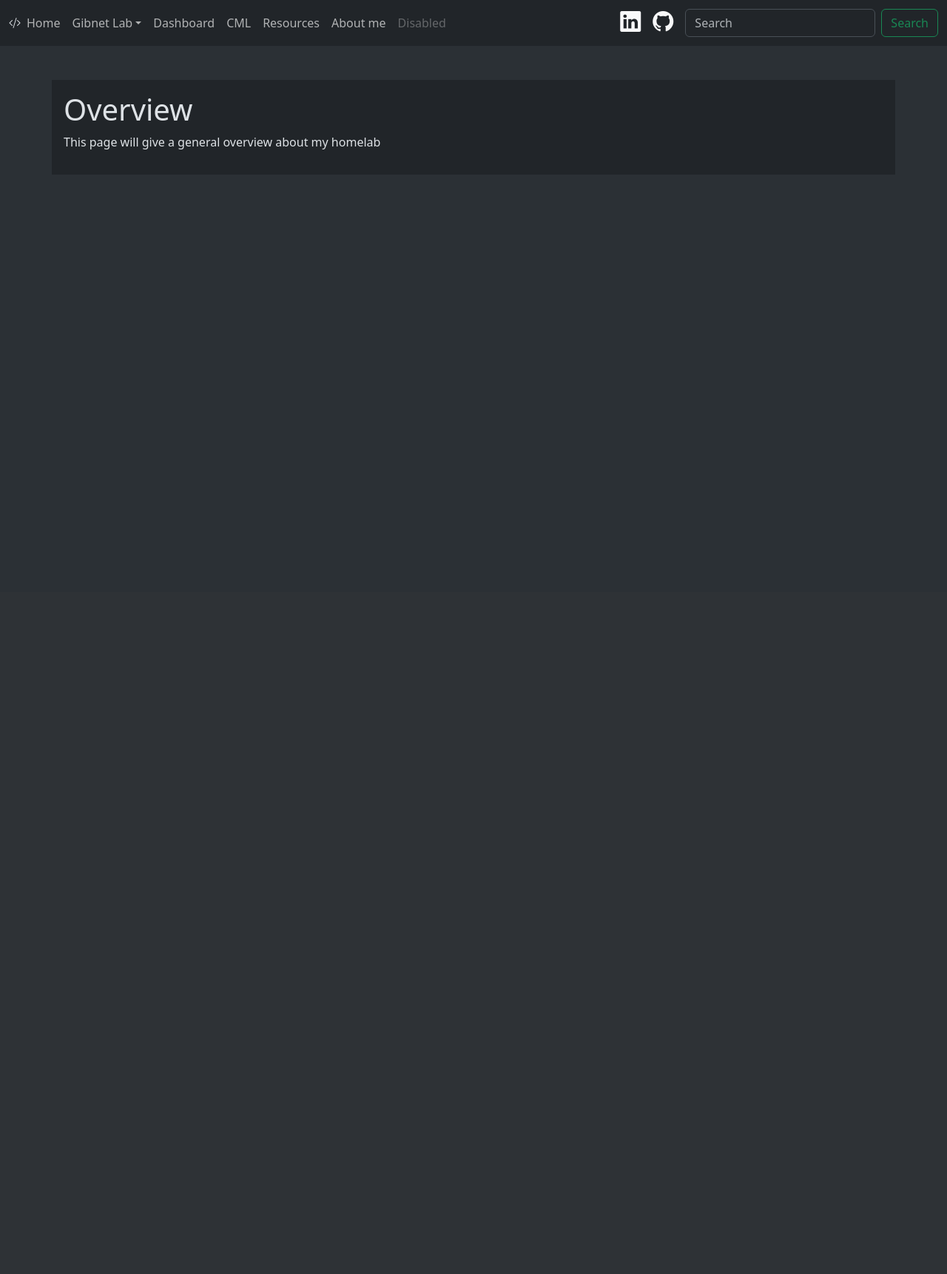
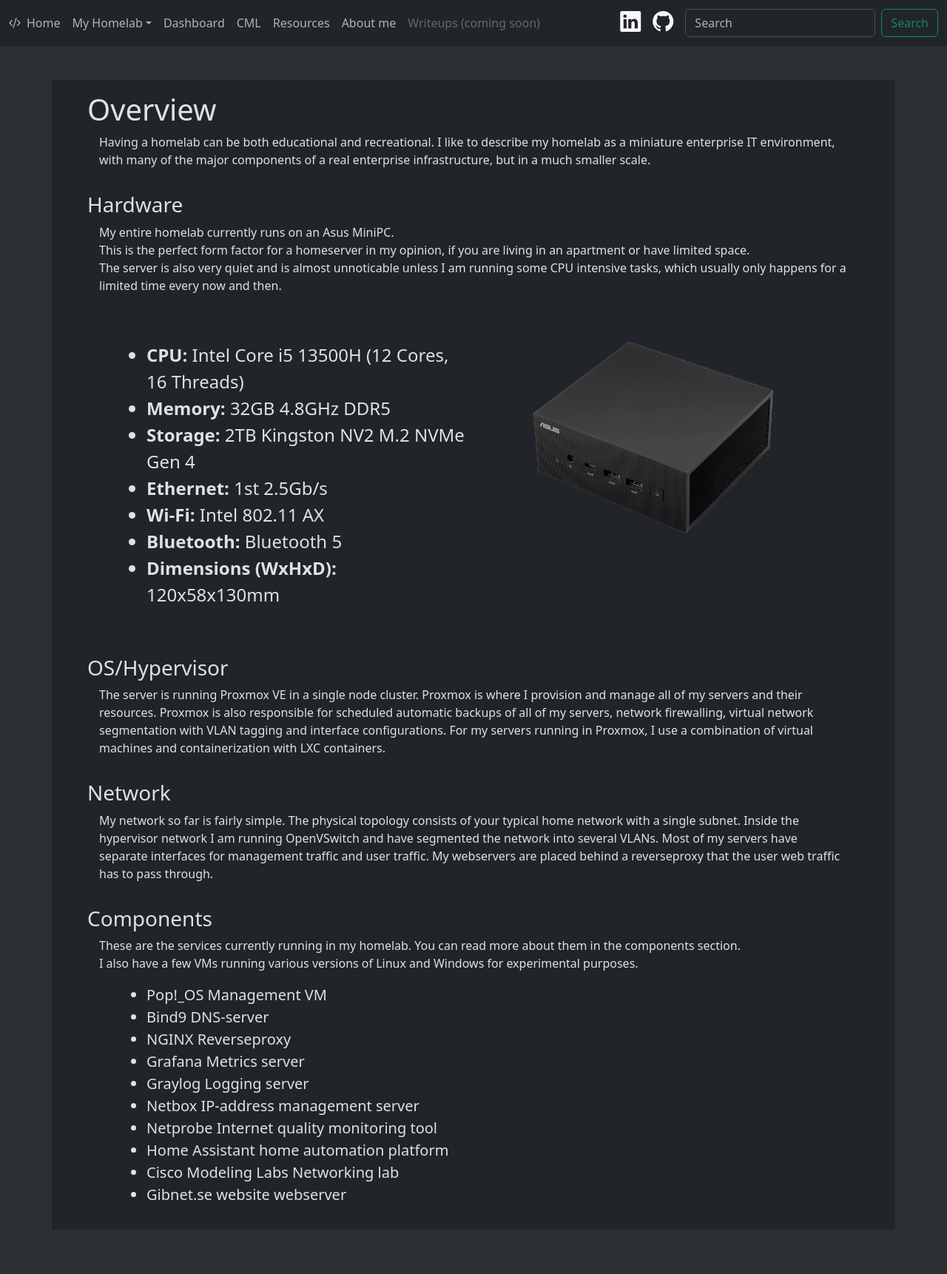
Before and after one commit to GibsonSWE/homelab_website, a Flask app: page /homelab/overview in a window 1280 px wide. Shown: the whole page at 74% size. Before the commit the page ends 236 px from the top, so only its background shows below. Run offline with Flask 3, Linux system fonts and the light colour scheme.

Commit message:
Continued work on homelab overview

```diff
--- a/templates/base.html
+++ b/templates/base.html
@@ -43,7 +43,7 @@
 
             <!-- dropdown -->
             <li class="nav-item dropdown">
-              <a class="nav-link dropdown-toggle" href="#" role="button" data-bs-toggle="dropdown">Gibnet Lab</a>
+              <a class="nav-link dropdown-toggle" href="#" role="button" data-bs-toggle="dropdown">My Homelab</a>
               <ul class="dropdown-menu">
                 <li><a class="dropdown-item" href="/homelab/overview">Overview</a></li>
                 <li><a class="dropdown-item" href="/homelab/components">Components</a></li>
@@ -66,7 +66,7 @@
                 <a class="nav-link" href="/about_me">About me</a>
             </li>
             <li class="nav-item">
-              <a class="nav-link disabled" href="#" tabindex="-1">Disabled</a>
+              <a class="nav-link disabled" href="#" tabindex="-1">Writeups (coming soon)</a>
             </li>
           </ul>
           <a href="https://www.linkedin.com/in/jacob-henriksen-3a615b11a/" class="text-light pt-1 me-2 d-none d-lg-flex">
--- a/templates/homelab/overview.html
+++ b/templates/homelab/overview.html
@@ -3,10 +3,85 @@
 {% block title %}Overview{% endblock %}
 {% block content %}
     <section>
-        <div class="container-lg bg-body p-3">
+        <div class="container-lg bg-body px-5 py-3">
             <div class="row"><h1>Overview</h1></div>
-            <div class="row">
-                <p>This page will give a general overview about my homelab</p>
+            <div class="row px-3">
+                <p>
+                    Having a homelab can be both educational and recreational.
+                    I like to describe my homelab as a miniature enterprise IT environment, <br>
+                    with many of the major components of a real enterprise infrastructure, but in a much smaller scale.
+                </p>
+            </div>
+
+
+            <div class="row pt-3"><h3>Hardware</h3></div>
+            <div class="row px-3">
+                <p>
+                    My entire homelab currently runs on an Asus MiniPC.<br>
+                    This is the perfect form factor for a homeserver in my opinion, if you are living in an apartment or have limited space. <br>
+                    The server is also very quiet and is almost unnoticable unless I am running some CPU intensive tasks, which usually only happens for a limited time every now and then.
+                </p>
+            </div>
+            <div class="row p-5 justify-content-center">
+                <div class="col fs-4">
+                    <ul>
+                        <li><b>CPU:</b> Intel Core i5 13500H (12 Cores, 16 Threads)</li>
+                        <li><b>Memory:</b> 32GB 4.8GHz DDR5</li>
+                        <li><b>Storage:</b> 2TB Kingston NV2 M.2 NVMe Gen 4</li>
+                        <li><b>Ethernet:</b> 1st 2.5Gb/s</li>
+                        <li><b>Wi-Fi:</b> Intel 802.11 AX</li>
+                        <li><b>Bluetooth:</b> Bluetooth 5</li>
+                        <li><b>Dimensions (WxHxD):</b> 120x58x130mm</li>
+                    </ul>
+                </div>
+                <div class="col text-center"><img src="{{ url_for('static', filename='images/asus_minipc.png')}}"
+                    style="width: 70%; height: auto;">
+                </div>
+            </div>
+
+
+            <div class="row"><h3>OS/Hypervisor</h3></div>
+            <div class="row px-3">
+                <p>
+                    The server is running Proxmox VE in a single node cluster. Proxmox is where I provision and manage all of my servers and their resources.
+                    Proxmox is also responsible for scheduled automatic backups of all of my servers, network firewalling, virtual network segmentation with VLAN tagging and interface configurations.
+                    For my servers running in Proxmox, I use a combination of virtual machines and containerization with LXC containers.
+                </p>
+            </div>
+
+
+            <div class="row pt-3"><h3>Network</h3></div>
+            <div class="row px-3">
+                <p>
+                    My network so far is fairly simple. The physical topology consists of your typical home network with a single subnet.
+                    Inside the hypervisor network I am running OpenVSwitch and have segmented the network into several VLANs.
+                    Most of my servers have separate interfaces for management traffic and user traffic.
+                    My webservers are placed behind a reverseproxy that the user web traffic has to pass through.
+                </p>
+            </div>
+
+
+            <div class="row pt-3"><h3>Components</h3></div>
+            <div class="row px-3">
+                <p>
+                    These are the services currently running in my homelab.
+                    You can read more about them in the components section.<br>
+                    I also have a few VMs running various versions of Linux and Windows for experimental purposes.
+                </p>
+            </div>
+            <div class="col fs-5 px-5">
+                <ul>
+                    <li>Pop!_OS Management VM</li>
+                    <li>Bind9 DNS-server</li>
+                    <li>NGINX Reverseproxy</li>
+                    <li>Grafana Metrics server</li>
+                    <li>Graylog Logging server</li>
+                    <li>Netbox IP-address management server</li>
+                    <li>Netprobe Internet quality monitoring tool</li>
+                    <li>Home Assistant home automation platform</li>
+                    <li>Cisco Modeling Labs Networking lab</li>
+                    <li>Gibnet.se website webserver</li>
+                </ul>
             </div>
         </div>
     </section>
```
Also changed, not shown: static/images/asus_minipc.png (added).
